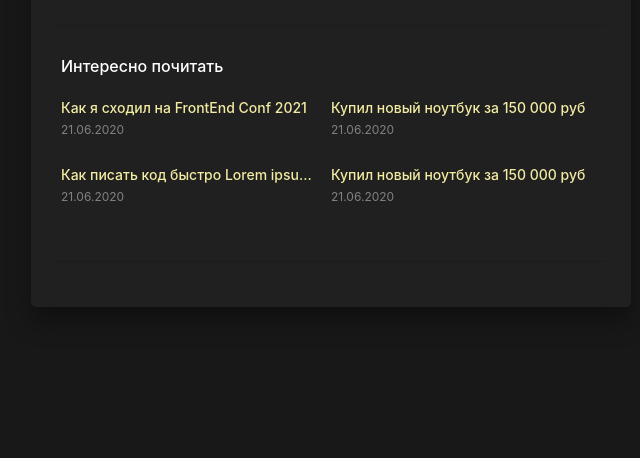
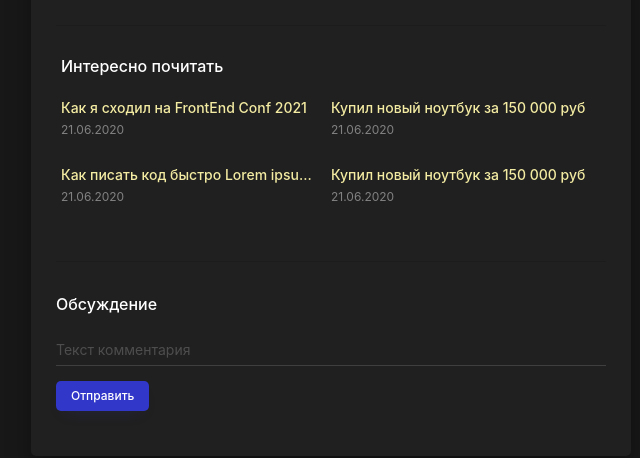
Before and after one commit to vitasgit/valak, a plain HTML site: page admin-post.html in a window 1280 px wide. Shown: the part 1681-2139 px from the top of the page, without its empty margins (459-1099 px from the left). Before the commit the page ends 2098 px from the top, so only its background shows below. Drawn offline with Linux system fonts and the light colour scheme.

Commit message:
update admin-post
add form block

```diff
--- a/admin-post.html
+++ b/admin-post.html
@@ -426,6 +426,23 @@
 							</ul>
 						</div>
 						<!-- /.related -->
+
+						<div class="comments">
+							<h3 class="comments__title">
+								Обсуждение
+							</h3>
+
+							<form class="form" action="/" method="post">
+								<div class="form__group">
+									<textarea class="form__control form__control--textarea" name="coment-text" placeholder="Текст комментария"></textarea>
+
+									<span class="form__line"></span>
+								</div>
+
+								<button class="btn btn--blue btn--rounded btn--sm" type="submit">Отправить</button>
+							</form>
+						</div>
+						<!-- comments -->
 					</div>
 					<!-- /.post__content -->
 				</article>
--- a/src/assets/sass/blocks/_btn.scss
+++ b/src/assets/sass/blocks/_btn.scss
@@ -37,4 +37,12 @@
 				background-color: darken($blue, 5%);
 			}
 		}
+
+		&--rounded {
+			border-radius: .41em;
 		}
+
+		&--sm {
+			padding: .7em 1.25em
+		}
+}
--- /dev/null
+++ b/src/assets/sass/blocks/_comments.scss
@@ -0,0 +1,11 @@
+.comments {
+	margin-top: 3rem;
+
+	&__title {
+		margin-bottom: 2rem;
+
+		font-size: 1.6rem;
+		font-weight: 500;
+		color: $white;
+	}
+}
--- /dev/null
+++ b/src/assets/sass/blocks/_form.scss
@@ -0,0 +1,50 @@
+.form {
+	&__group {
+		margin-bottom: 1.5rem;
+		position: relative;
+	}
+
+	&__line {
+		width: 0;
+		height: 1px;
+		background-color: $blue;
+
+		bottom: 0;
+		left: 0;
+		z-index: 1;
+		position: absolute;
+
+		transition: width .2s ease;
+	}
+
+	&__control {
+		padding: .5rem 0;
+		display: block;
+		width: 100%;
+
+		background: none;
+		border: none;
+		border-bottom: 1px solid #3f3f3f;
+		border-radius: 0;
+		box-shadow: 0;
+
+		font-family: inherit;
+		font-size: 1.4rem;
+		color: $white;
+
+			&::placeholder {
+				color: $white;
+				opacity: .2;
+			}
+
+			&:focus + .form__line {
+				width: 100%;
+			}
+
+			&--textarea {
+				height: 30px;
+				resize: none;
+				overflow: hidden;
+			}
+	}
+}
--- a/src/assets/sass/style.scss
+++ b/src/assets/sass/style.scss
@@ -69,9 +69,11 @@ a {
 @import "blocks/_stories.scss";
 @import "blocks/_add-post.scss";
 @import "blocks/_post.scss";
-@import "blocks/_related.scss";
 @import "blocks/_embed.scss";
 @import "blocks/_pagination.scss";
+@import "blocks/_related.scss";
+@import "blocks/_comments.scss";
+@import "blocks/_form.scss";
 
 
 
```
Also changed, not shown: src/admin-post.html (+17 -0 lines), assets/css/style.css, assets/css/style.min.css. Lines whose indentation alone changed are shown as unchanged.
